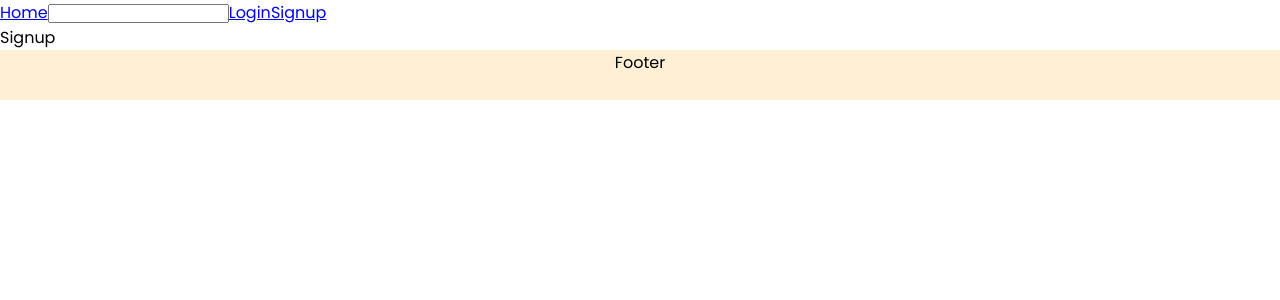
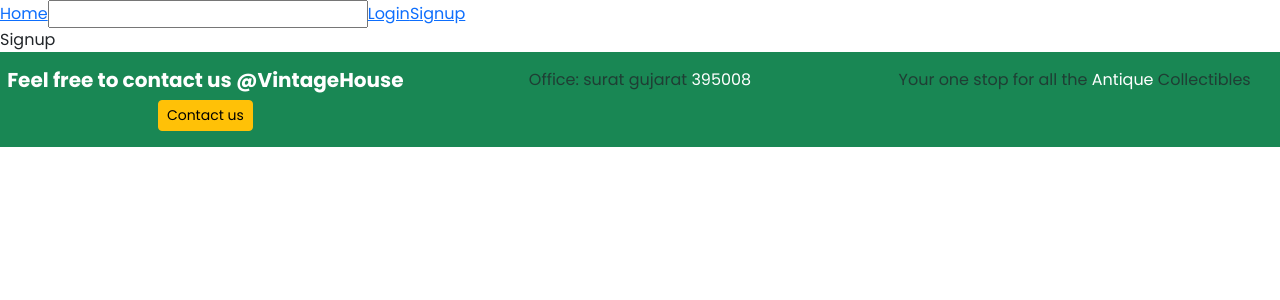
Before and after one commit to yashbabiya/vintage-house-client, a React (Create React App) app: page /signup in a window 1280 px wide. Shown: the top 300 px of the page. Built offline with nearby package versions, Linux system fonts and the light colour scheme.

Commit message:
Bootrap added and footer styling

```diff
--- a/public/index.html
+++ b/public/index.html
@@ -15,6 +15,7 @@
       user's mobile device or desktop. See https://developers.google.com/web/fundamentals/web-app-manifest/
     -->
     <link rel="manifest" href="%PUBLIC_URL%/manifest.json" />
+    <link href="https://cdn.jsdelivr.net/npm/bootstrap@5.3.0-alpha1/dist/css/bootstrap.min.css" rel="stylesheet" integrity="sha384-GLhlTQ8iRABdZLl6O3oVMWSktQOp6b7In1Zl3/Jr59b6EGGoI1aFkw7cmDA6j6gD" crossorigin="anonymous">
     <!--
       Notice the use of %PUBLIC_URL% in the tags above.
       It will be replaced with the URL of the `public` folder during the build.
--- a/src/components/Footer.js
+++ b/src/components/Footer.js
@@ -3,8 +3,23 @@ import "./Footer.css";
 
 export default function Footer() {
   return (
-    <div className="footer">
-      <div className="fText">Footer</div>
-    </div>
+   <footer className="footer bg-success  mt-auto py-3 text-center">
+        <div className="row">
+          <div className="container-fluid col-4">
+            <h5 className="text-white">Feel free to contact us @VintageHouse </h5>
+            <button className="btn btn-warning btn-sm py-1">Contact us</button>
+          </div>
+          <div className="container-fluid col-4">
+            <span className="text-muted"  >Office: surat gujarat </span>
+            <span className="text-white">395008</span>
+          </div>
+          <div className="container-fluid col-4">
+            <span className="text-muted">
+              Your one stop for all the{" "}
+              <span className="text-white">Antique </span> Collectibles
+            </span>
+          </div>
+        </div>
+      </footer>
   );
 }
```
Also changed, not shown: 1 other file (tests, documents, lock files or other folders).
